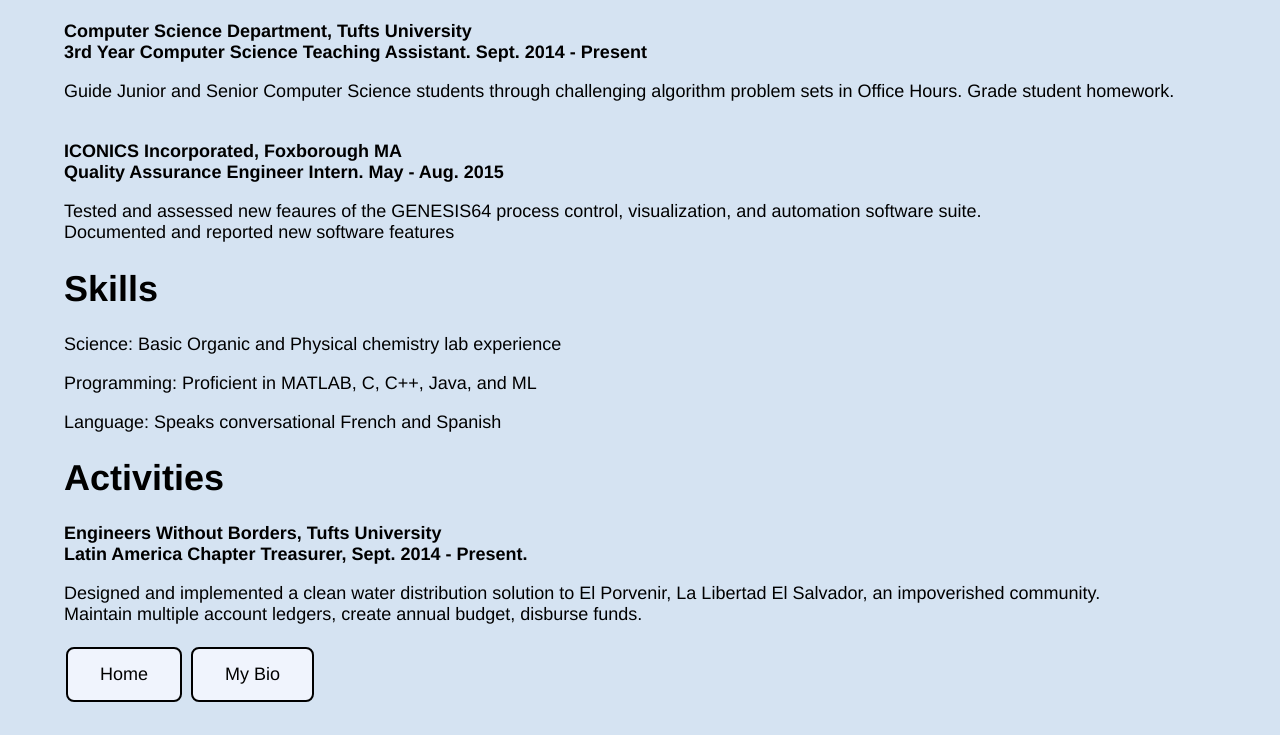
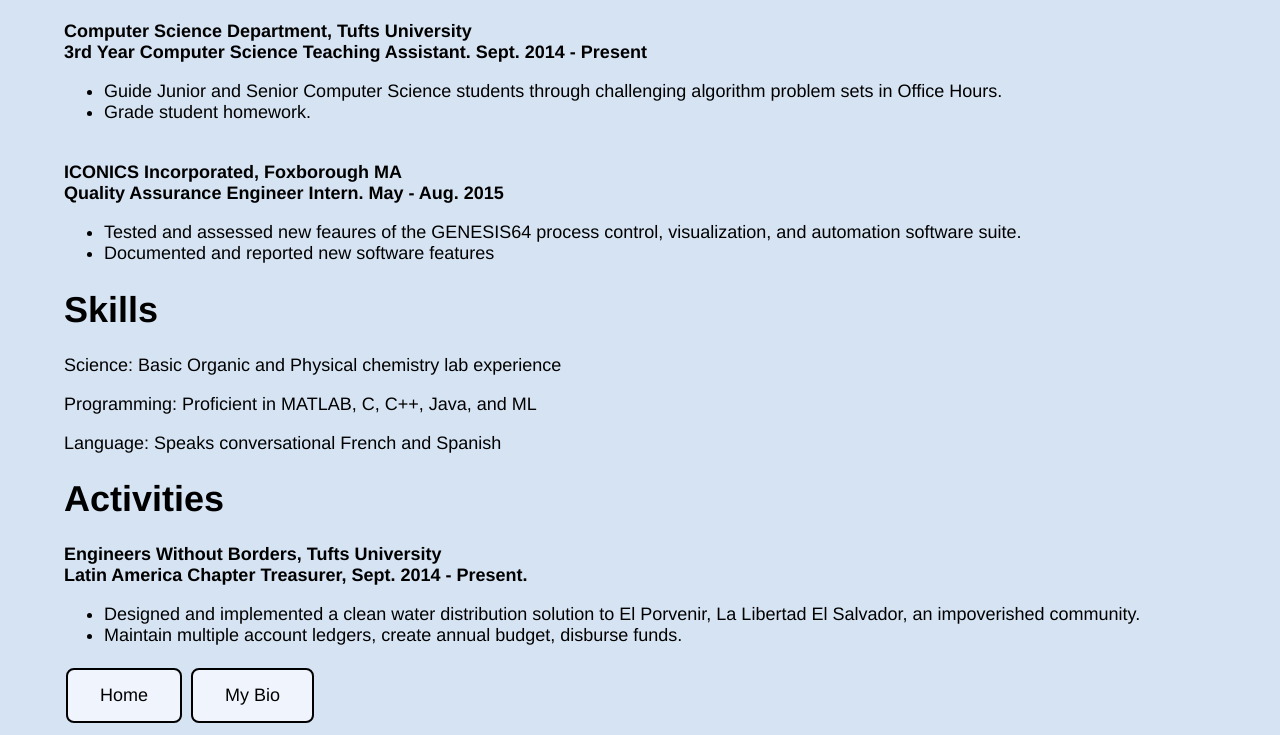
Before and after one commit to JJGerace/JJGerace.github.io, a plain HTML site: page resume.html in a window 1280 px wide. Shown: the part 553-1288 px from the top of the page. Before the commit the page ends 1267 px from the top, so only its background shows below. Drawn offline with Linux system fonts and the light colour scheme.

Commit message:
Actually done. Added bullets to resume.html. Revalidated

```diff
--- a/resume.html
+++ b/resume.html
@@ -20,10 +20,12 @@
 
     <h1>Professional Experience</h1>
     <p class = "embolden">Computer Science Department, Tufts University<br>3rd Year Computer Science Teaching Assistant. Sept. 2014 - Present</p>
-    <p>Guide Junior and Senior Computer Science students through challenging algorithm problem sets in Office Hours. Grade student homework.</p>
+    <ul><li>Guide Junior and Senior Computer Science students through challenging algorithm problem sets in Office Hours.</li>
+        <li>Grade student homework.</li></ul>
 
         <p class = "embolden"><br>ICONICS Incorporated, Foxborough MA<br>Quality Assurance Engineer Intern. May - Aug. 2015</p>
-            <p> Tested and assessed new feaures of the GENESIS64 process control, visualization, and automation software suite.<br>Documented and reported new software features</p>
+        <ul><li>Tested and assessed new feaures of the GENESIS64 process control, visualization, and automation software suite.</li>
+            <li>Documented and reported new software features</li></ul>
 
     <h1>Skills</h1>
     <p>Science: Basic Organic and Physical chemistry lab experience</p>
@@ -32,7 +34,8 @@
 
     <h1>Activities</h1>
     <p class = "embolden">Engineers Without Borders, Tufts University<br>Latin America Chapter Treasurer, Sept. 2014 - Present.</p>
-    <p>Designed and implemented a clean water distribution solution to El Porvenir, La Libertad El Salvador, an impoverished community.<br>Maintain multiple account ledgers, create annual budget, disburse funds.</p>
+    <ul><li>Designed and implemented a clean water distribution solution to El Porvenir, La Libertad El Salvador, an impoverished community.</li>
+        <li>Maintain multiple account ledgers, create annual budget, disburse funds.</li></ul>
 
 <a href="index.html" class="button">Home</a>
 <a href="bio.html" class="button">My Bio</a>
```
